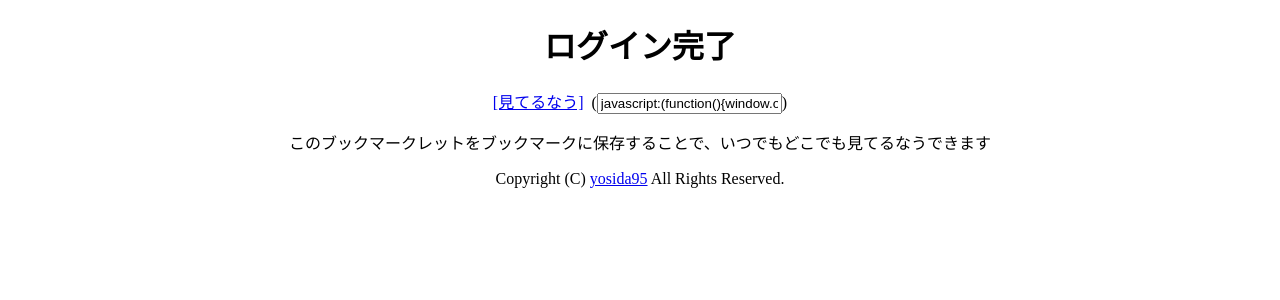
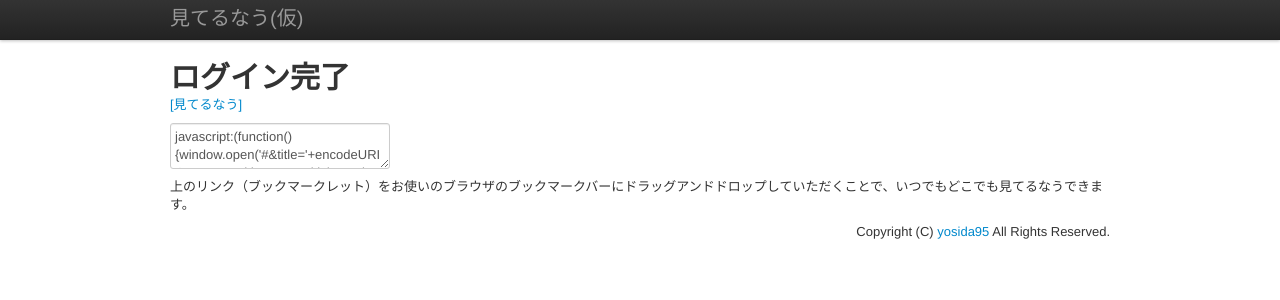
Before and after one commit to yosida95/miteru.yosida95.com, a Python web app: template miteru/templates/authorization.jinja2 in a window 1280 px wide. Shown: the top 300 px of the page. Run offline with Jinja, Linux system fonts and the light colour scheme; the template is opened without the code that fills it: most values are stand-ins (such as "Sample title", 1, 10 or a date in 2020); some libraries are stand-ins or nearby versions.

Commit message:
認証後ページにbootstrap適用, 読み込むcss、jsなどをimg.yosida95.comのものに変更, title、keyword、description変更

```diff
--- a/miteru/templates/authorization.jinja2
+++ b/miteru/templates/authorization.jinja2
@@ -1,19 +1,8 @@
-<?xml version="1.0" encoding="UTF-8"?>
-<!DOCTYPE html PUBLIC "-//W3C//DTD XHTML 1.0 Transitional//EN" "http://www.w3.org/TR/xhtml1/DTD/xhtml1-transitional.dtd">
-<html xmlns="http://www.w3.org/1999/xhtml" xml:lang="ja" lang="ja">
-    <head>
-        <meta http-equiv="Content-Type" content="text/html; charset=UTF-8" />
-        <meta http-equiv="Content-Style-Type" content="text/css" />
-        <meta name="copyright" content="Copyright (C) yosida95 All Rights Reserved." />
-        <meta name="Author" content="yosida95" />
-        <meta name="robots" content="None" />
-        <title>見てるなう(仮)</title>
-    </head>
-    <body style="text-align: center;">
-        <h1>ログイン完了</h1>
-        <p><a href="javascript:(function(){window.open('{{ post_url }}&amp;title='+encodeURIComponent(document.title)+'&amp;url='+encodeURIComponent(location.href),undefined,'width=530,height=300,menubar=no,toolbar=no,scrollbars=yes');})();">[見てるなう]</a>&nbsp;
-           (<input type="text" readonly="readonly" value="javascript:(function(){window.open('{{ post_url }}&amp;title='+encodeURIComponent(document.title)+'&amp;url='+encodeURIComponent(location.href),undefined,'width=530,height=300,menubar=no,toolbar=no,scrollbars=yes');})();" />)</p>
-        <p>このブックマークレットをブックマークに保存することで、いつでもどこでも見てるなうできます</p>
-        <p>Copyright (C) <a href="http://yosida95.com/">yosida95</a> All Rights Reserved.</a>
-    </body>
-</html>
+{% extends 'layout.jinja2' %}
+
+{% block body %}
+            <h1>ログイン完了</h1>
+            <p><a href="javascript:(function(){window.open('{{ post_url }}&amp;title='+encodeURIComponent(document.title)+'&amp;url='+encodeURIComponent(location.href),undefined,'width=530,height=300,menubar=no,toolbar=no,scrollbars=yes');})();">[見てるなう]</a></p>
+            <textarea>javascript:(function(){window.open('{{ post_url }}&amp;title='+encodeURIComponent(document.title)+'&amp;url='+encodeURIComponent(location.href),undefined,'width=530,height=300,menubar=no,toolbar=no,scrollbars=yes');})();</textarea>
+            <p>上のリンク（ブックマークレット）をお使いのブラウザのブックマークバーにドラッグアンドドロップしていただくことで、いつでもどこでも見てるなうできます。</p>
+{% endblock %}
--- /dev/null
+++ b/miteru/templates/layout.jinja2
@@ -0,0 +1,48 @@
+<?xml version="1.0" encoding="UTF-8"?>
+<!DOCTYPE html PUBLIC "-//W3C//DTD XHTML 1.0 Transitional//EN" "http://www.w3.org/TR/xhtml1/DTD/xhtml1-transitional.dtd">
+<html xmlns="http://www.w3.org/1999/xhtml" xml:lang="ja" lang="ja">
+    <head>
+        <meta http-equiv="Content-Type" content="text/html; charset=UTF-8" />
+        <meta http-equiv="Content-Style-Type" content="text/css" />
+        <link type="text/css" href="http://img.yosida95.com/Bootstrap_v2.0.3/css/bootstrap.min.css" rel="stylesheet" />
+        <meta http-equiv="content-script-type" content="text/javascript" />
+        <script type="text/javascript" src="http://img.yosida95.com/jQuery/jquery-1.7.2.min.js"></script>
+        <script type="text/javascript" src="http://img.yosida95.com/Bootstrap_v2.0.3/js/bootstrap.min.js"></script>
+        <script type="text/javascript" src="https://platform.twitter.com/widgets.js" charset="utf-8"></script>
+        <meta name="copyright" content="Copyright (C) yosida95 All Rights Reserved." />
+        <meta name="Author" content="yosida95" />
+        <meta name="robots" content="ALL" />
+        <meta name="description" content="いまあなたが見ているウェブページにコメントを付けてTwitterで素早く共有" />
+        <meta http-equiv="keyword" content="みてるなう, 見てるなう, Twitter, ウェブページ, 共有" />
+        <meta name="keyword" content="みてるなう, 見てるなう, Twitter, ウェブページ, 共有" />
+        <title>見てるなう(仮) - 今見ているウェブページをTwitterで素早く共有</title>
+        <style type="text/css">
+            body {
+                padding-top: 60px;
+                padding-bottom: 40px;
+            }
+        </style>
+    </head>
+    <body>
+
+        <div class="navbar navbar-fixed-top">
+            <div class="navbar-inner">
+                <div class="container">
+                    <a class="brand" href="/">見てるなう(仮)</a>
+                </div>
+            </div>
+        </div>
+
+        <div class="container">
+            {% block body%}{% endblock %}
+        </div>
+
+        <div class="container">
+            <div class="row">
+                <div class="span12" style="text-align: right;">
+                    <p>Copyright (C) <a href="http://yosida95.com/">yosida95</a> All Rights Reserved.</p>
+                </div>
+            </div>
+        </div>
+    </body>
+</html>
```
Also changed, not shown: miteru/templates/homepage.jinja2 (+3 -44 lines).
